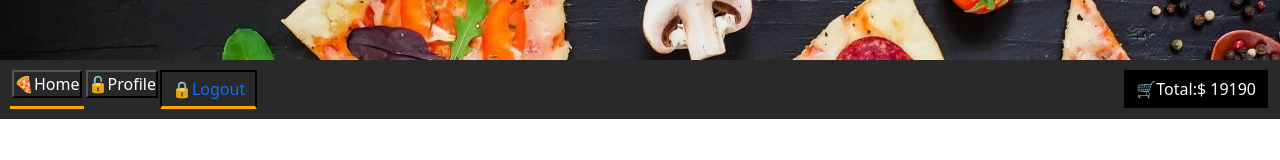
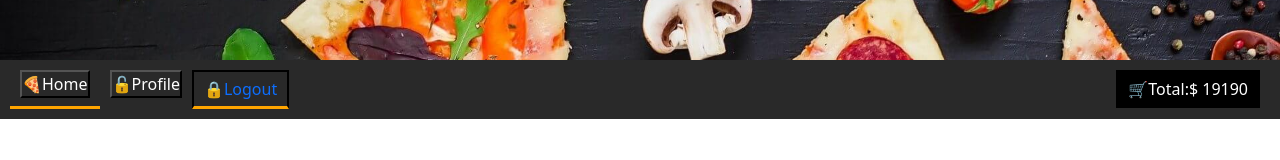
Before and after one commit to RaulRC86/Hito-7-React-Raul-Rodriguez-, a React (Vite) app in the folder frontend/: page / in a window 1280 px wide. Shown: the part 180-340 px from the top of the page. Built offline with nearby package versions, Linux system fonts and the light colour scheme; no server answers.

Commit message:
márgenes entre botones del Navbar

```diff
--- a/frontend/src/components/Navbar/Navbar.css
+++ b/frontend/src/components/Navbar/Navbar.css
@@ -3,13 +3,14 @@ nav {
     margin-bottom: 0;
     display: flex;
     flex-direction: row;
+
     padding: 10px;
     max-width: 100%;
   }
   nav button {
     background-color: rgb(41, 41, 41);
     color: white;
-    margin-inline: 2px;
+    margin-inline: 10px;
   }
   nav h4{margin-inline-end: 20px;}
   .totalCompra{margin-left: auto;}
```
